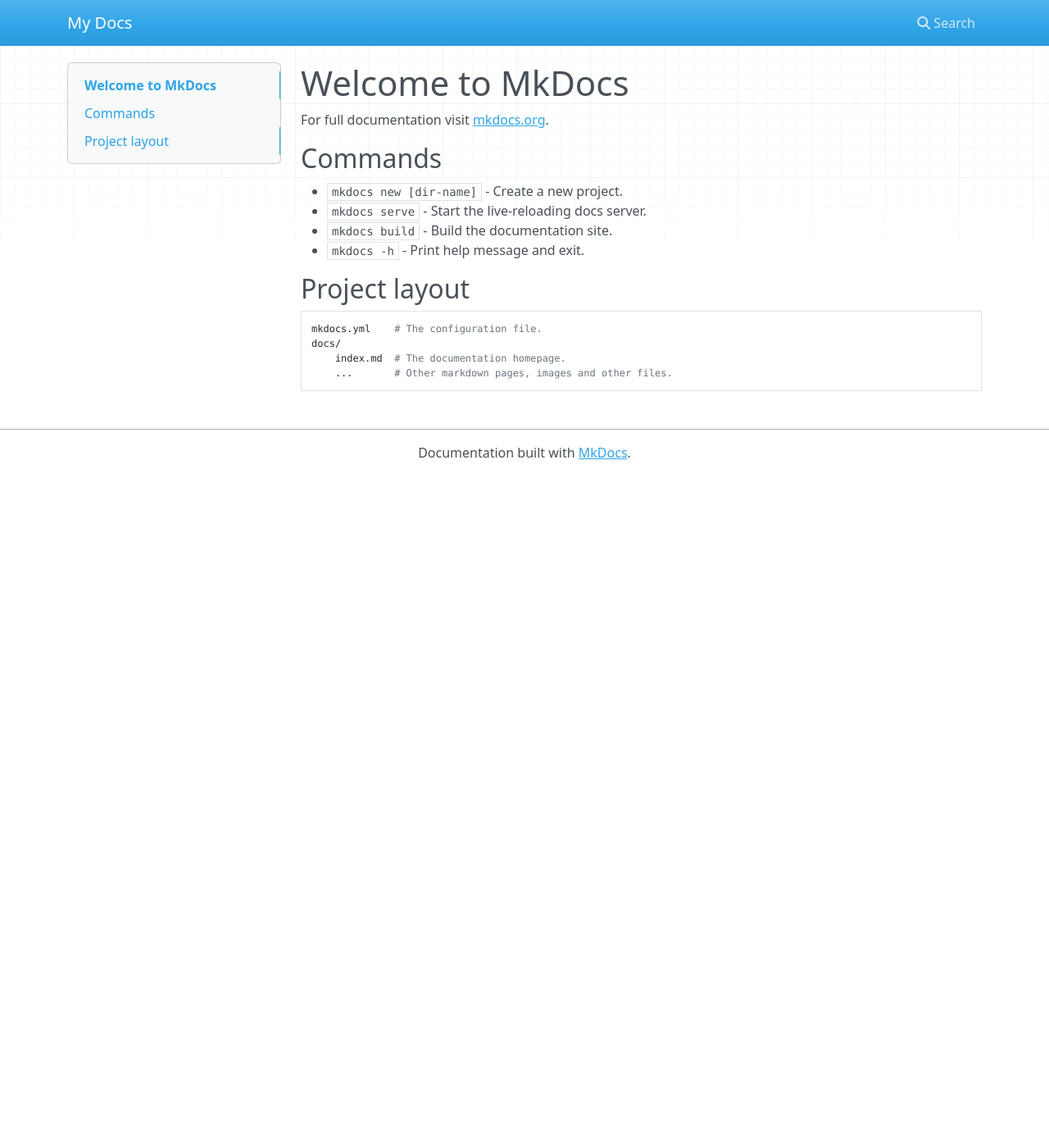
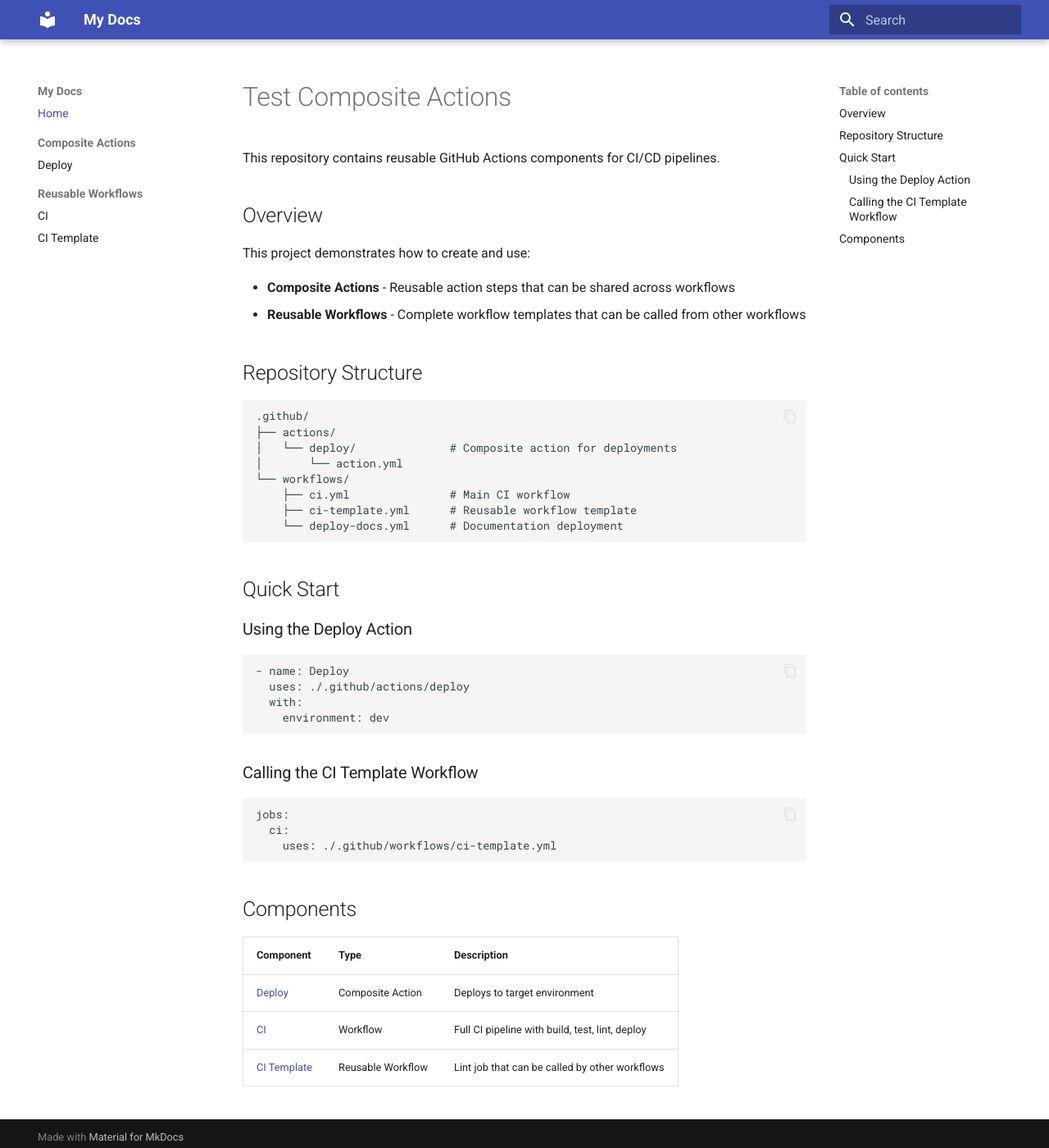
Before and after one commit to esmailbenmoussa/test-ca2, an MkDocs documentation site: the page built from docs/index.md, in a window 1280 px wide and 1400 px high. Shown: the whole window at 82% size. Built offline with MkDocs 1.6.1 and Material for MkDocs 9.7.7, drawn with Linux system fonts in a browser that asks for light colours; nearby versions of some CDN libraries.

Commit message:
Add comprehensive documentation for composite actions and workflows

````diff
--- a/docs/index.md
+++ b/docs/index.md
@@ -1,17 +1,50 @@
-# Welcome to MkDocs
+# Test Composite Actions
 
-For full documentation visit [mkdocs.org](https://www.mkdocs.org).
+This repository contains reusable GitHub Actions components for CI/CD pipelines.
 
-## Commands
+## Overview
 
-* `mkdocs new [dir-name]` - Create a new project.
-* `mkdocs serve` - Start the live-reloading docs server.
-* `mkdocs build` - Build the documentation site.
-* `mkdocs -h` - Print help message and exit.
+This project demonstrates how to create and use:
 
-## Project layout
+- **Composite Actions** - Reusable action steps that can be shared across workflows
+- **Reusable Workflows** - Complete workflow templates that can be called from other workflows
 
-    mkdocs.yml    # The configuration file.
-    docs/
-        index.md  # The documentation homepage.
-        ...       # Other markdown pages, images and other files.
+## Repository Structure
+
+```
+.github/
+├── actions/
+│   └── deploy/              # Composite action for deployments
+│       └── action.yml
+└── workflows/
+    ├── ci.yml               # Main CI workflow
+    ├── ci-template.yml      # Reusable workflow template
+    └── deploy-docs.yml      # Documentation deployment
+```
+
+## Quick Start
+
+### Using the Deploy Action
+
+```yaml
+- name: Deploy
+  uses: ./.github/actions/deploy
+  with:
+    environment: dev
+```
+
+### Calling the CI Template Workflow
+
+```yaml
+jobs:
+  ci:
+    uses: ./.github/workflows/ci-template.yml
+```
+
+## Components
+
+| Component | Type | Description |
+|-----------|------|-------------|
+| [Deploy](composite-actions/deploy.md) | Composite Action | Deploys to target environment |
+| [CI](reusable-workflows/ci.md) | Workflow | Full CI pipeline with build, test, lint, deploy |
+| [CI Template](reusable-workflows/ci-template.md) | Reusable Workflow | Lint job that can be called by other workflows |
--- a/mkdocs.yml
+++ b/mkdocs.yml
@@ -1,2 +1,17 @@
 site_name: My Docs
 site_url: https://esmailbenmoussa.github.io/test-ca2/
+
+theme:
+  name: material
+  features:
+    - navigation.sections
+    - navigation.expand
+    - content.code.copy
+
+nav:
+  - Home: index.md
+  - Composite Actions:
+    - Deploy: composite-actions/deploy.md
+  - Reusable Workflows:
+    - CI: reusable-workflows/ci.md
+    - CI Template: reusable-workflows/ci-template.md
````
Also changed, not shown: docs/composite-actions/deploy.md (added, +44 -0 lines), docs/reusable-workflows/ci-template.md (added, +50 -0 lines), docs/reusable-workflows/ci.md (added, +73 -0 lines).
